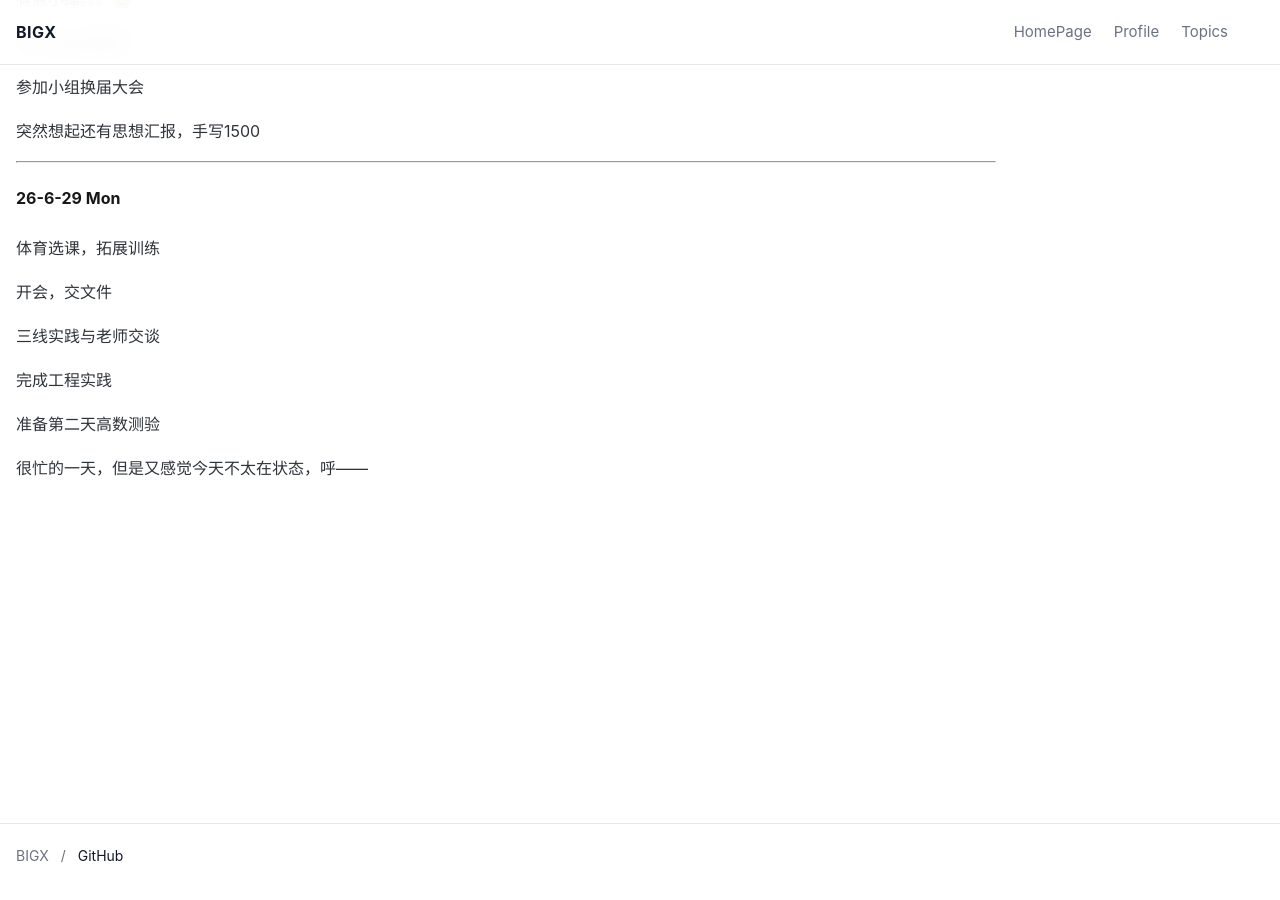
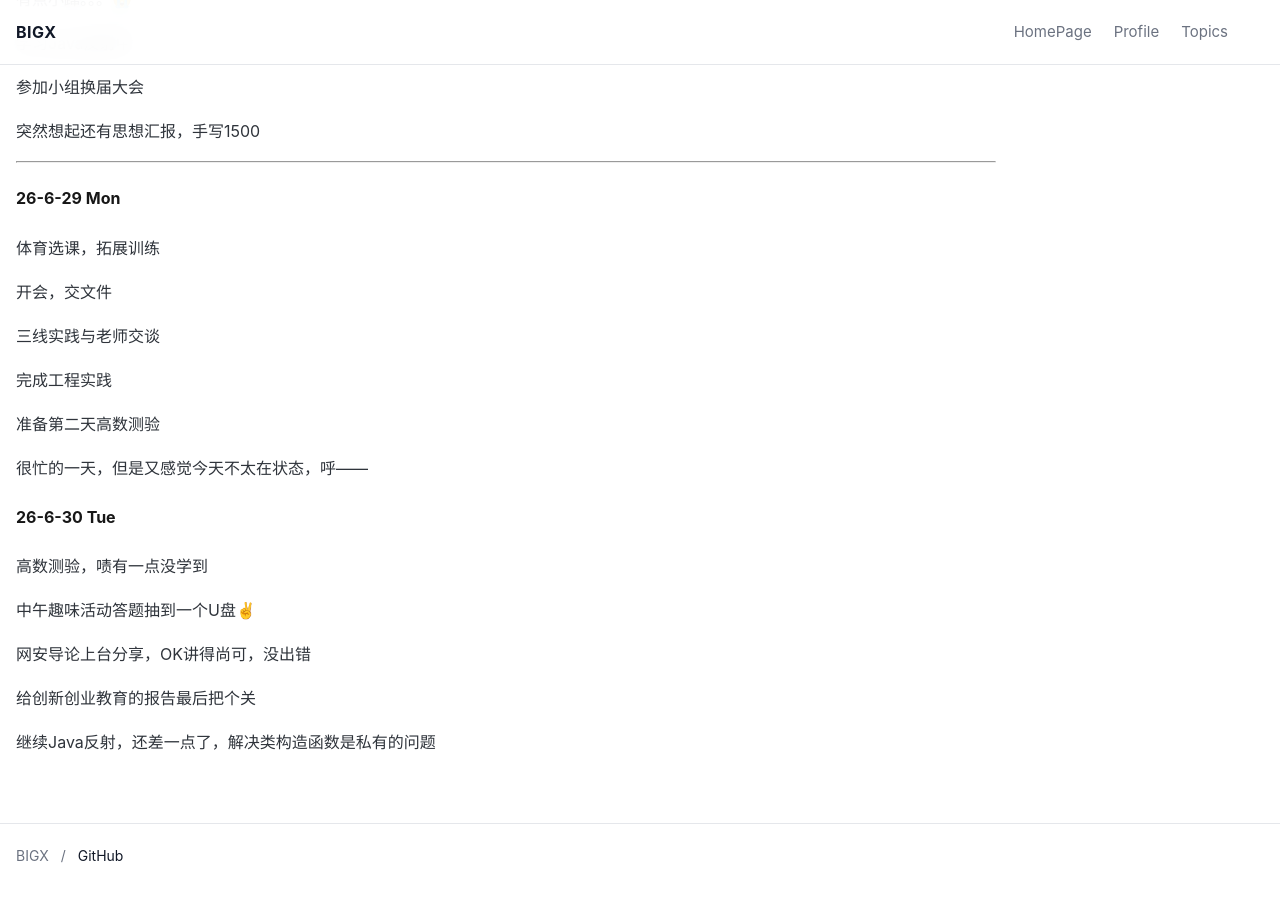
Before and after one commit to BIGX-bigx/BIGX-bigx.github.io, a Jekyll site: the page built from diary.md, in a window 1280 px wide and 900 px high, scrolled down 3471 px. Built offline with Jekyll 4.4.1, drawn with Linux system fonts in a browser that asks for light colours; before the commit the page ends 4097 px from its top, so only the background shows below that.

Commit message:
Update blog

```diff
--- a/diary.md
+++ b/diary.md
@@ -169,3 +169,15 @@ PC下载完成，我已上线玩耍
 准备第二天高数测验
 
 很忙的一天，但是又感觉今天不太在状态，呼——
+
+#### **26-6-30 Tue**
+
+高数测验，啧有一点没学到
+
+中午趣味活动答题抽到一个U盘✌
+
+网安导论上台分享，OK讲得尚可，没出错
+
+给创新创业教育的报告最后把个关
+
+继续Java反射，还差一点了，解决类构造函数是私有的问题
```
